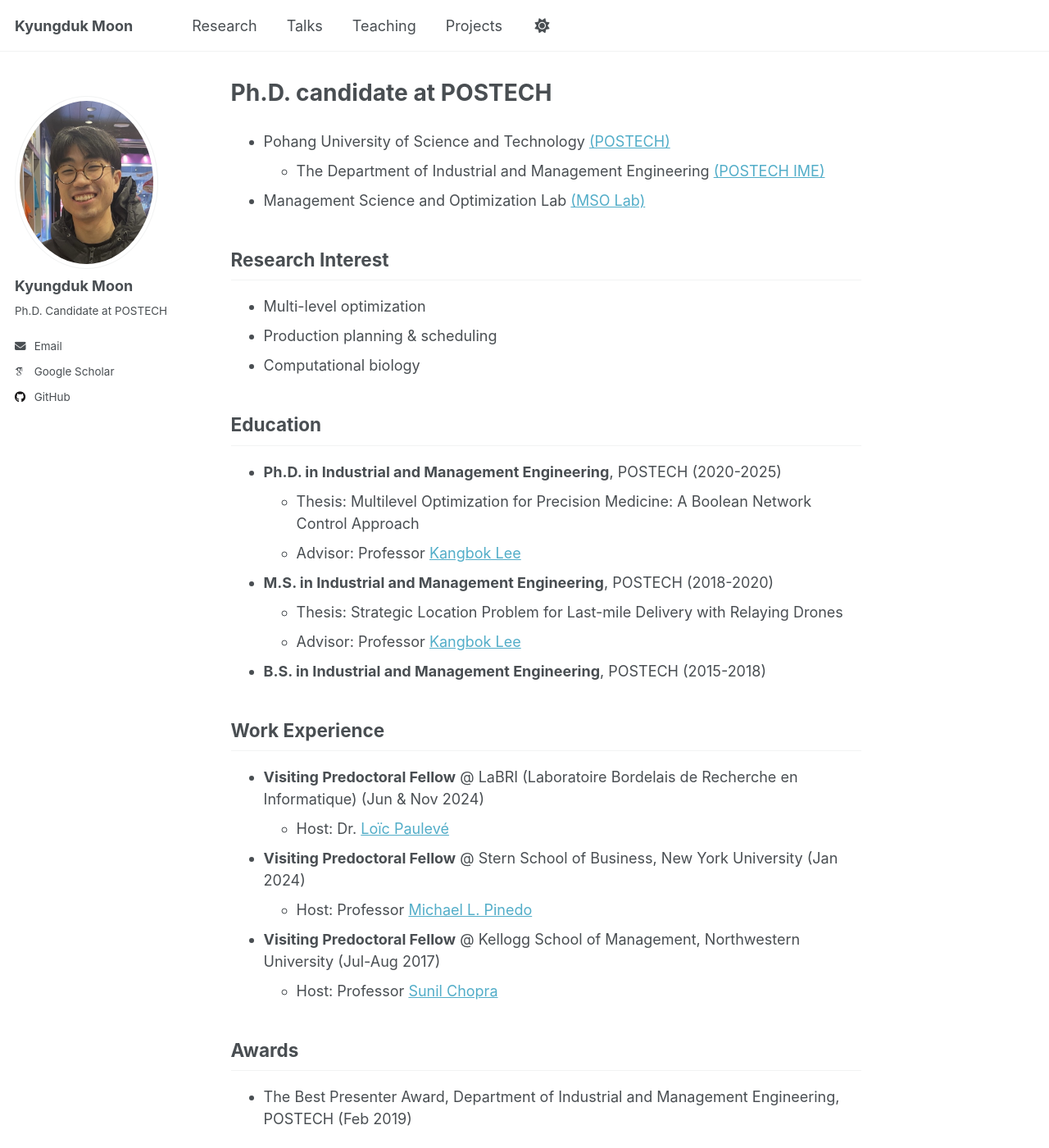
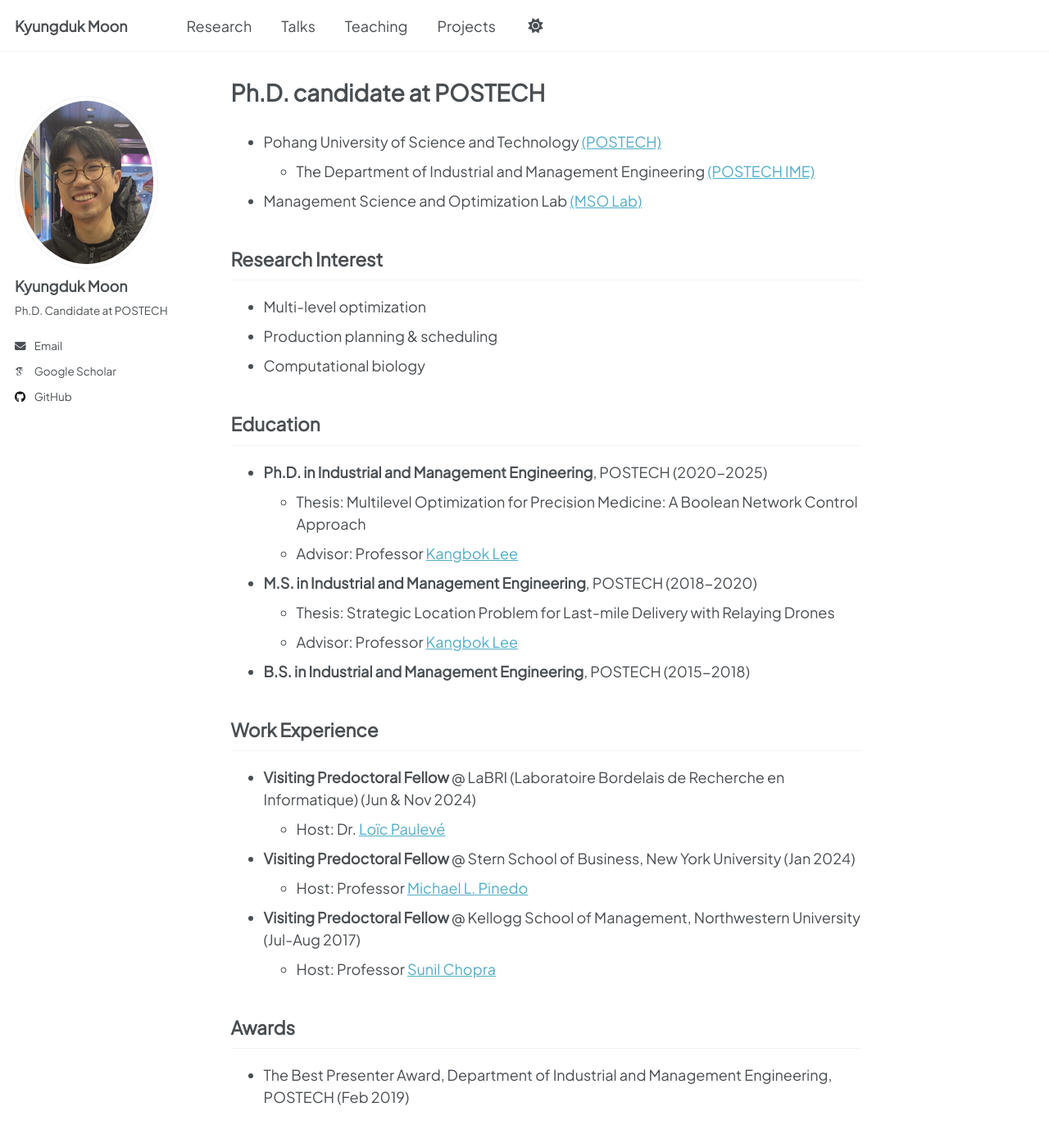
Before and after one commit to kalebmoon07/kalebmoon07.github.io, a Jekyll site: the page built from _pages/about.md, in a window 1280 px wide and 1400 px high. Shown: the whole window at 82% size. Built offline with Jekyll 4.4.1, drawn with Linux system fonts in a browser that asks for light colours; some web fonts are replaced; a script that is not in the unit is left out.

Commit message:
Updated font to Plus Jakarta Sans

```diff
--- a/_includes/head.html
+++ b/_includes/head.html
@@ -17,7 +17,7 @@
 
 <!-- For all browsers -->
 <!-- Google Fonts -->
-<link href="https://fonts.googleapis.com/css2?family=Lato&display=swap" rel="stylesheet">
+<link href="https://fonts.googleapis.com/css2?family=Plus Jakarta Sans&display=swap" rel="stylesheet">
 <link rel="stylesheet" href="{{ base_path }}/assets/css/main.css">
 
 <meta http-equiv="cleartype" content="on">
--- a/_sass/_themes.scss
+++ b/_sass/_themes.scss
@@ -15,11 +15,11 @@
 
 /* System typefaces */
 $serif                      : Georgia, Times, serif;
-$sans-serif                 : -apple-system, ".SFNSText-Regular", "San Francisco", "Roboto", "Segoe UI", "Helvetica Neue", "Lucida Grande", Arial, sans-serif;
+$sans-serif                 : "Plus Jakarta Sans", -apple-system, ".SFNSText-Regular", "San Francisco", "Roboto", "Segoe UI", "Helvetica Neue", "Lucida Grande", Arial, sans-serif;
 $monospace                  : Monaco, Consolas, "Lucida Console", monospace;
 
 /* Sans serif typefaces */
-$sans-serif-narrow          : $sans-serif;
+$sans-serif-narrow          : "Plus Jakarta Sans", $sans-serif;
 $helvetica                  : Helvetica, "Helvetica Neue", Arial, sans-serif;
 
 /* Serif typefaces */
@@ -39,8 +39,8 @@
 $type-size-7                : 0.6875em; // ~11px
 $type-size-8                : 0.625em;  // ~10px
 
-$global-font-family         : $sans-serif;
-$header-font-family         : $sans-serif;
+$global-font-family         : "Plus Jakarta Sans", $sans-serif;
+$header-font-family         : "Plus Jakarta Sans", $sans-serif;
 $caption-font-family        : $serif;
 
 /* ==========================================================================
```
